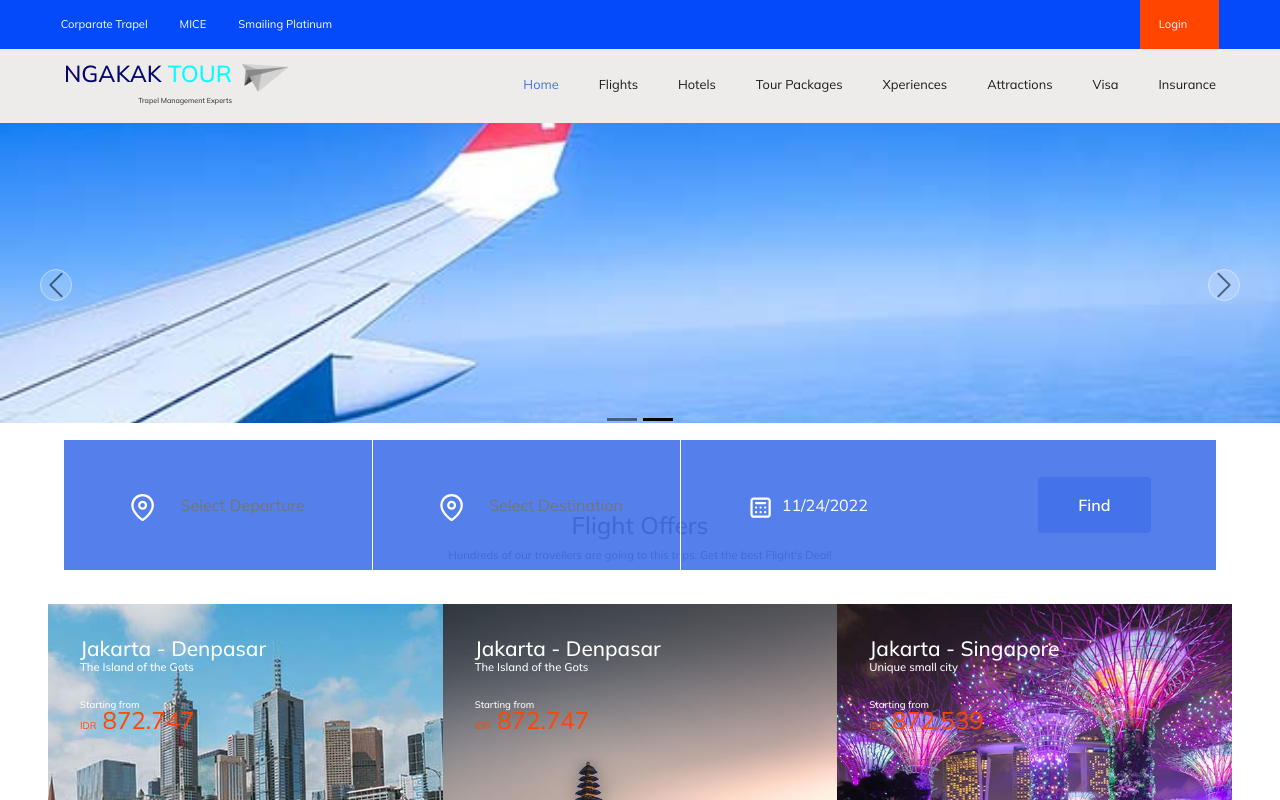
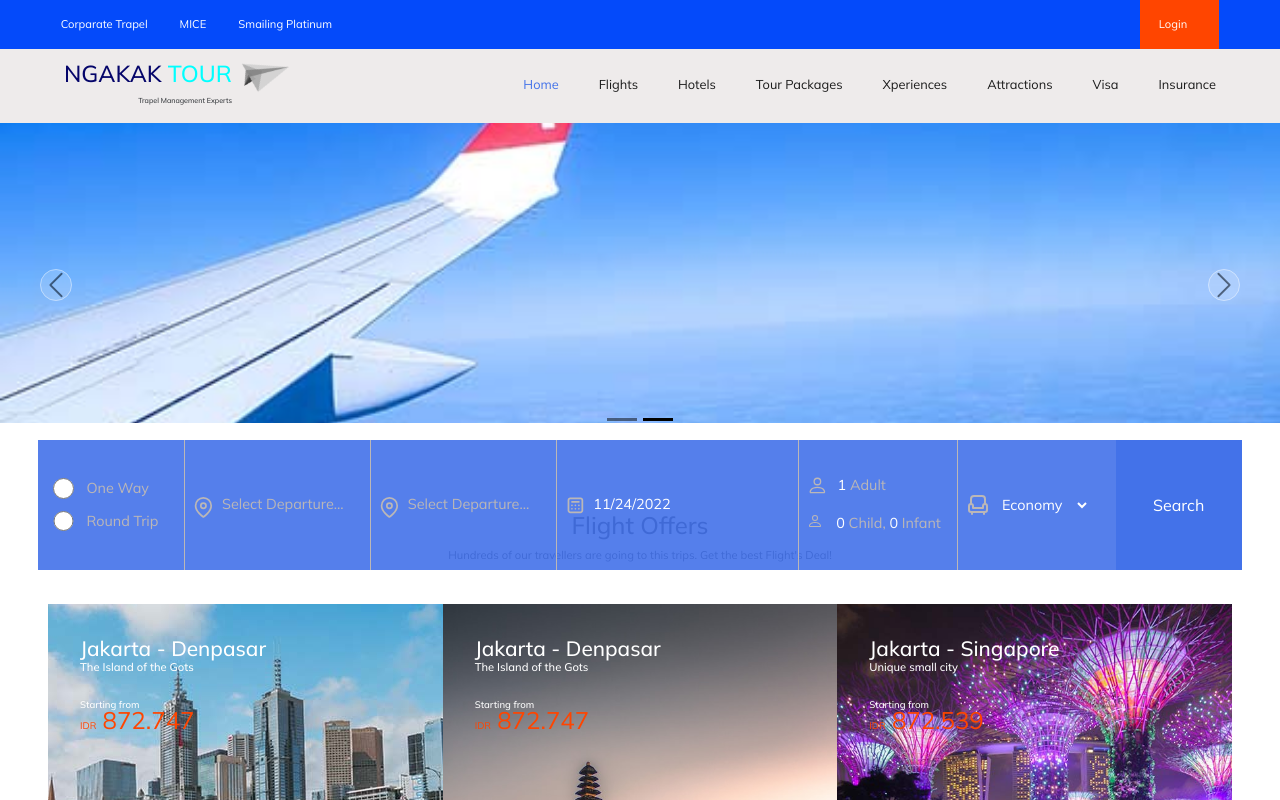
Before and after one commit to Jusman91/Web_Taravel, a React (Create React App) app: page /flights in a window 1280 px wide. Shown: the top 800 px of the page. Built offline with nearby package versions, Linux system fonts and the light colour scheme.

Commit message:
styling serchflight componer

```diff
--- a/src/components/search/SearchData.jsx
+++ b/src/components/search/SearchData.jsx
@@ -1,4 +1,4 @@
-import './SearchingFlightsStyles.css';
+import './SearchingDataStyles.css';
 import { FiMapPin } from 'react-icons/fi';
 import { CgCalendarDates } from 'react-icons/cg';
 import DatePicker from 'react-datepicker';
--- /dev/null
+++ b/src/components/search/SearchingDataStyles.css
@@ -0,0 +1,190 @@
+.container-search {
+	display: grid;
+	grid-template-columns: repeat(
+		auto-fit,
+		minmax(100px, auto)
+	);
+	/* gap: 0 1rem; */
+	background-color: rgba(67, 114, 233, 0.9);
+	width: 94%;
+	height: 130px;
+	font-size: 0.9rem;
+	position: absolute;
+	left: 3%;
+	top: 55%;
+	z-index: 100;
+}
+.track {
+	display: flex;
+	flex-direction: column;
+	justify-content: center;
+	align-items: flex-start;
+	position: relative;
+	padding-left: 3rem;
+	gap: 0.7rem;
+	color: rgb(187, 183, 183);
+}
+.track input {
+	width: 1.3rem;
+	height: 1.3rem;
+	margin-bottom: 1rem;
+	position: absolute;
+	left: 10%;
+}
+.icon {
+	font-size: 1.3rem;
+	color: rgb(187, 183, 183);
+	margin-left: 0.5rem;
+}
+.icon-to {
+	font-size: 1.3rem;
+	color: rgb(187, 183, 183);
+	margin-left: -12rem;
+}
+.input-departure,
+.input-destination {
+	display: flex;
+	border-left: 1px solid rgb(187, 183, 183);
+	align-items: center;
+}
+.input-departure select,
+.input-destination select {
+	background-color: transparent;
+	outline: none;
+	border: none;
+	color: rgb(187, 183, 183);
+	-webkit-appearance: none;
+	padding-left: 0.5rem;
+}
+.input-departure select option,
+.input-destination select option {
+	color: #000;
+}
+.date {
+	display: flex;
+	border-left: 1px solid rgb(187, 183, 183);
+}
+.start-date,
+.end-date {
+	display: flex;
+	justify-content: center;
+	align-items: center;
+}
+.date input {
+	padding: 0.5rem;
+	background-color: transparent;
+	outline: none;
+	border: none;
+	color: #fff;
+}
+.hidden-date {
+	display: none;
+}
+
+.age-category {
+	display: flex;
+	flex-direction: column;
+	justify-content: center;
+	border-left: 1px solid rgb(187, 183, 183);
+	gap: 1rem 0;
+	color: #fff;
+	position: relative;
+	padding-right: 1rem;
+}
+.age-category span {
+	color: rgb(187, 183, 183);
+}
+.adult,
+.child {
+	display: flex;
+	justify-content: flex-start;
+}
+.adult .icon {
+	margin-right: 0.6rem;
+}
+.child .icon {
+	font-size: 1rem;
+	margin-right: -0.8rem;
+}
+.form-category {
+	position: absolute;
+	width: 100%;
+	height: 100%;
+	background-color: #fff;
+	color: #000;
+	display: flex;
+	flex-direction: column;
+	justify-content: space-between;
+	padding: 1rem;
+	z-index: 100;
+}
+.form-category .adult input,
+.child input,
+.infant input {
+	width: 30%;
+}
+.form-category .adult,
+.child,
+.infant {
+	display: flex;
+	justify-content: space-between;
+}
+.form-category-hidden {
+	z-index: -99;
+	opacity: 0;
+	position: absolute;
+	width: 100%;
+	height: 100%;
+	background-color: #fff;
+	color: #000;
+	display: flex;
+	flex-direction: column;
+	justify-content: space-between;
+	padding: 1rem;
+}
+.btn-submit {
+	background-color: rgb(67, 114, 233);
+	border: none;
+	outline: none;
+	border-radius: 4px;
+	padding: 0.5rem;
+	font-size: 0.8rem;
+	font-weight: 600;
+	color: #fff;
+	transition: 1s;
+}
+.btn-submit:hover {
+	background-color: rgb(110, 147, 241);
+}
+.flight-class {
+	display: flex;
+	align-items: center;
+	border-left: 1px solid rgb(187, 183, 183);
+}
+.flight-class .icon {
+	font-size: 1.5rem;
+	color: rgb(187, 183, 183);
+}
+.flight-class select {
+	padding: 0.5rem;
+	background-color: transparent;
+	outline: none;
+	border: none;
+	color: #fff;
+}
+.flight-class select option {
+	color: #000;
+}
+.btn-src {
+	background-color: rgb(67, 114, 233);
+	border: none;
+	outline: none;
+	/* padding: 1rem 1rem; */
+	font-size: 1rem;
+	color: #fff;
+	transition: 1s;
+}
+.btn-src:hover {
+	background-color: #fff;
+	color: rgb(67, 114, 233);
+}
--- a/src/components/search/SearchingFlights.jsx
+++ b/src/components/search/SearchingFlights.jsx
@@ -1,44 +1,187 @@
 import React, { useState } from 'react';
-import './SearchingFlightsStyles.css';
+import './SearchingDataStyles.css';
 import { FiMapPin } from 'react-icons/fi';
 import { CgCalendarDates } from 'react-icons/cg';
+import { BsArrowRight } from 'react-icons/bs';
+import { BsPerson } from 'react-icons/bs';
+import { TbArmchair } from 'react-icons/tb';
 import DatePicker from 'react-datepicker';
 import 'react-datepicker/dist/react-datepicker.css';
+import { addDays } from 'date-fns/esm';
 
 function SearchingFlights() {
 	const [startDate, setStartDate] = useState(new Date());
+	const [endDate, setEndDate] = useState(
+		addDays(new Date(), 1),
+	);
+	const [show, setShow] = useState('');
+	const [showFormCaategory, setShowFormCaategory] =
+		useState(false);
+	let [values, setValues] = useState({
+		adult: 1,
+		child: 0,
+		infant: 0,
+	});
+	let [adult, setAdult] = useState(1);
+	let [child, setChild] = useState(0);
+	let [infant, setInfant] = useState(0);
+	const handleRoundTrip = (value) => {
+		setShow(value);
+	};
+	const handleCategory = (e) => {
+		setShowFormCaategory(true);
+	};
 
+	const handleChange = (e) => {
+		setValues({
+			...values,
+			[e.target.name]: e.target.value,
+		});
+	};
+
+	const handleSubmit = (e) => {
+		e.preventDefault();
+		setAdult(values.adult);
+		setChild(values.child);
+		setInfant(values.infant);
+		setValues({
+			adult: 1,
+			child: 0,
+			infant: 0,
+		});
+		setShowFormCaategory(false);
+	};
 	return (
 		<>
 			<section className='container-search'>
+				<div className='track'>
+					<div className='one-way'>
+						<input
+							onClick={() => handleRoundTrip('one-way')}
+							type='radio'
+							id='oneway'
+							name='track'
+						/>
+						<label htmlFor='one way'>One Way</label>
+					</div>
+					<div className='round-trip'>
+						<input
+							onClick={() => handleRoundTrip('round-trip')}
+							type='radio'
+							id='roundtrip'
+							name='track'
+						/>
+						<label htmlFor='round trip'>Round Trip</label>
+					</div>
+				</div>
 				<div className='input-departure'>
 					<div className='icon'>
 						<FiMapPin />
 					</div>
-					<input
-						type='text'
-						placeholder='Select Departure'
-					/>
+					<select name='departure' id=''>
+						<option value=''>Select Departure...</option>
+						<option value=''>Select 1</option>
+						<option value=''>Select 2</option>
+					</select>
 				</div>
 				<div className='input-destination'>
 					<div className='icon'>
 						<FiMapPin />
 					</div>
-					<input
-						type='text'
-						placeholder='Select Destination'
-					/>
+					<select name='destination' id=''>
+						<option value=''>Select Departure...</option>
+						<option value=''>Select 1</option>
+						<option value=''>Select 2</option>
+					</select>
 				</div>
 				<div className='date'>
-					<div className='icon'>
-						<CgCalendarDates />
+					<div className='start-date'>
+						<CgCalendarDates className='icon' />
+						<DatePicker
+							selected={startDate}
+							onChange={(date) => setStartDate(date)}
+						/>
 					</div>
-					<DatePicker
-						selected={startDate}
-						onChange={(date) => setStartDate(date)}
-					/>
+					<div
+						className={
+							show === 'round-trip'
+								? 'end-date'
+								: 'hidden-date'
+						}>
+						<BsArrowRight className='icon-to' />
+						<DatePicker
+							selected={endDate}
+							onChange={(date) => setEndDate(date)}
+						/>
+					</div>
 				</div>
-				<button className='btn-src'>Find</button>
+				<div
+					onClick={handleCategory}
+					className='age-category'>
+					<div className='adult'>
+						<BsPerson className='icon' />
+						<div>
+							{adult}
+							<span> Adult</span>
+						</div>
+					</div>
+					<div className='child'>
+						<BsPerson className='icon' />
+						<div>
+							{child}
+							<span> Child,</span> {infant}
+							<span> Infant</span>
+						</div>
+					</div>
+					<form
+						onSubmit={handleSubmit}
+						className={
+							showFormCaategory
+								? 'form-category'
+								: 'form-category-hidden'
+						}>
+						<div className='adult'>
+							<label htmlFor='adult'>Adult</label>
+							<input
+								onChange={handleChange}
+								type='number'
+								min='1'
+								name='adult'
+								value={values.adult}
+							/>
+						</div>
+						<div className='child'>
+							<label htmlFor='child'>Child</label>
+							<input
+								onChange={handleChange}
+								type='number'
+								min='0'
+								name='child'
+								value={values.child}
+							/>
+						</div>
+						<div className='infant'>
+							<label htmlFor='infant'>Infant</label>
+							<input
+								onChange={handleChange}
+								type='number'
+								min='0'
+								name='infant'
+								value={values.infant}
+							/>
+						</div>
+						<button className='btn-submit'>Submit</button>
+					</form>
+				</div>
+				<div className='flight-class'>
+					<TbArmchair className='icon' />
+					<select>
+						<option>Economy</option>
+						<option>Business</option>
+						<option>Executive</option>
+					</select>
+				</div>
+				<button className='btn-src'>Search</button>
 			</section>
 		</>
 	);
--- a/src/components/search/SearchingFlightsStyles.css
+++ /dev/null
@@ -1,69 +0,0 @@
-.container-search {
-	display: flex;
-	background-color: rgba(67, 114, 233, 0.9);
-	width: 90%;
-	height: 130px;
-	position: absolute;
-	left: 5%;
-	top: 55%;
-	justify-content: space-evenly;
-	align-items: center;
-	text-align: center;
-	z-index: 100;
-}
-.icon {
-	font-size: 1.7rem;
-	color: #fff;
-}
-.icon-to {
-	font-size: 1.7rem;
-	color: #fff;
-	margin-left: -5rem;
-	margin-right: 2rem;
-}
-.input-departure,
-.input-destination {
-	display: flex;
-	border-right: 1px solid #fff;
-	height: 100%;
-	justify-content: center;
-	align-items: center;
-	gap: 1rem;
-	color: #fff;
-}
-.date {
-	display: flex;
-	/* justify-content: space-between; */
-}
-.start-date,
-.end-date {
-	display: flex;
-}
-.end-date {
-	margin-left: 0;
-	padding-left: 0;
-}
-.input-departure input,
-.input-destination input,
-.date input {
-	padding: 0.5rem;
-	background-color: transparent;
-	outline: none;
-	border: none;
-	color: #fff;
-}
-.btn-src {
-	background-color: rgb(67, 114, 233);
-	border: none;
-	outline: none;
-	border-radius: 4px;
-	padding: 1rem 2.5rem;
-	font-size: 1rem;
-	font-weight: 600;
-	color: #fff;
-	transition: 1s;
-}
-.btn-src:hover {
-	background-color: #fff;
-	color: rgb(67, 114, 233);
-}
--- a/src/components/search/SearchingPackages.jsx
+++ b/src/components/search/SearchingPackages.jsx
@@ -1,5 +1,5 @@
 import React, { useState } from 'react';
-import './SearchingFlightsStyles.css';
+import './SearchingDataStyles.css';
 import { FiMapPin } from 'react-icons/fi';
 import { CgCalendarDates } from 'react-icons/cg';
 import DatePicker from 'react-datepicker';
```
